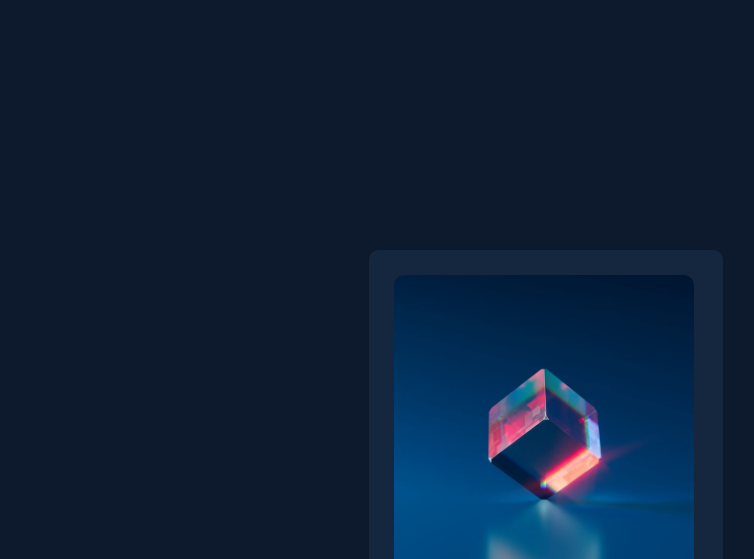
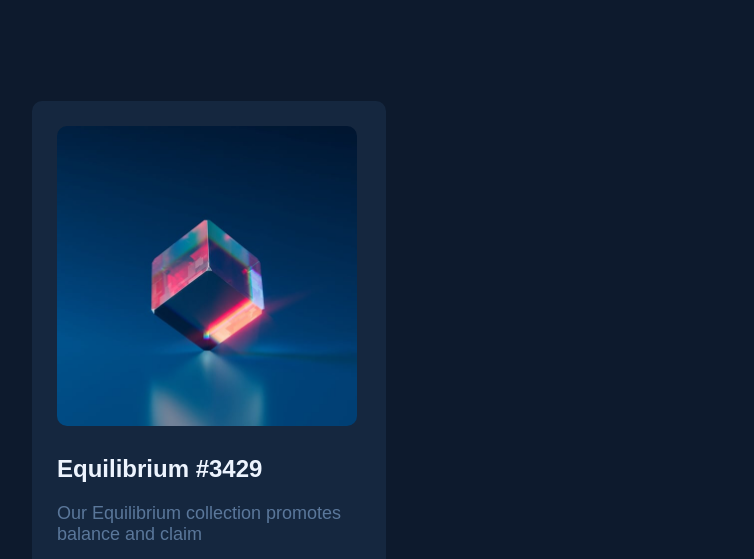
Before and after one commit to khaekelvin/NFT-project-challenge, a plain HTML site: page index.html in a window 1280 px wide. Shown: the top 559 px of the page, without its empty margins (431-1185 px from the left). Drawn offline with Linux system fonts and the light colour scheme.

Commit message:
put in middle

```diff
--- a/index.html
+++ b/index.html
@@ -13,6 +13,7 @@
 
 <body>
     <main>
+        <div class="pos">
             <div class="container">
                 <img src="/images/image-equilibrium.jpg" alt="" class="img1">
 
@@ -32,6 +33,7 @@
                     <p class="jules">Creation of <b class="wy">Jules Wyvern</b></p>
                 </div>
             </div>
+        </div>
     </main>
 </body>
 
--- a/style.css
+++ b/style.css
@@ -14,8 +14,8 @@ body {
   height: 599px;
   background-color: #15273f;
   border-radius: 10px;
-  margin-left: 800px;
-  margin-top: 250px;
+  /* margin-left: 800px;
+  margin-top: 250px; */
 }
 
 .img1 {
@@ -105,3 +105,10 @@ h2:hover {
   color: #14fdfa;
   cursor: pointer;
 }
+
+.pos {
+  height: 100vh;
+  justify-content: center;
+  align-items: center;
+  display: flex;
+}
```
Lines whose indentation alone changed are shown as unchanged.
